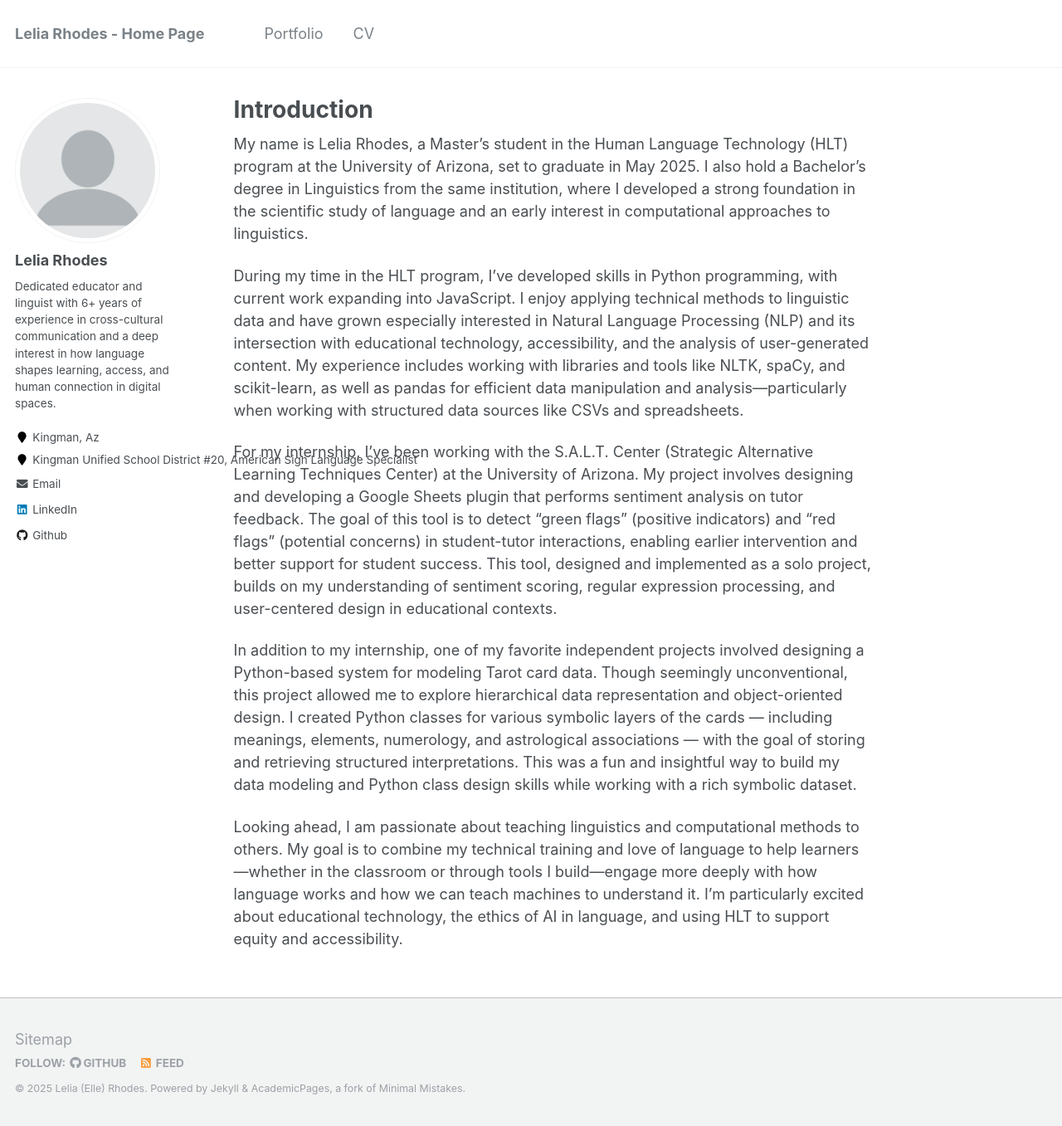
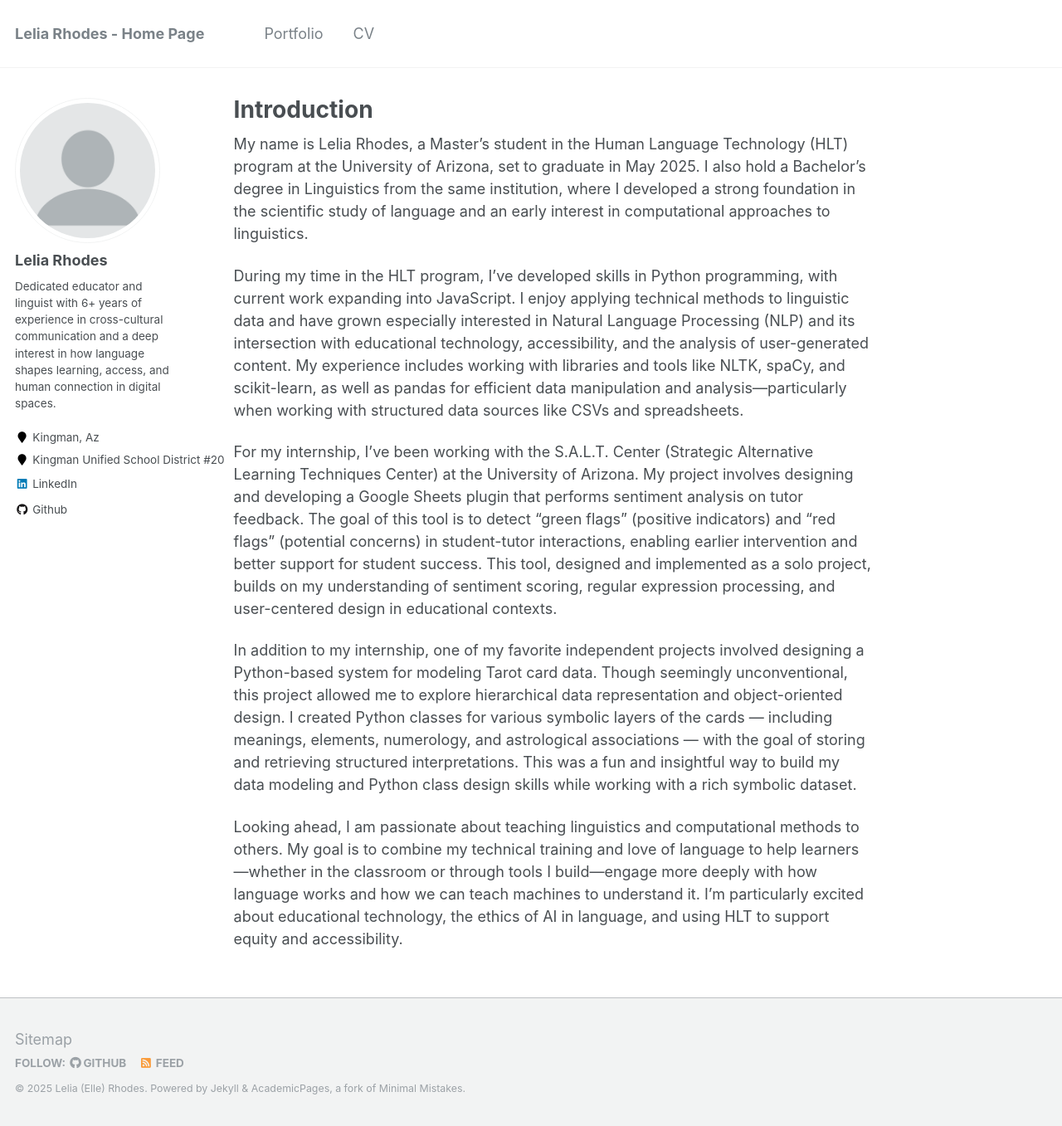
Before and after one commit to leliarhodes72/leliarhodes72.github.io, a Jekyll site: the page built from _pages/about.md, in a window 1280 px wide and 1357 px high. Shown: the whole window at 83% size. Built offline with Jekyll 4.4.1, drawn with Linux system fonts in a browser that asks for light colours.

Commit message:
updated url name _config.yml

```diff
--- a/_config.yml
+++ b/_config.yml
@@ -11,9 +11,9 @@ title                    : "Lelia Rhodes - Home Page"
 title_separator          : "-"
 name                     : &name "Lelia (Elle) Rhodes"
 description              : &description "personal description"
-url                      : https://leliarhodes.github.io # the base hostname & protocol for your site e.g. "https://mmistakes.github.io"
+url                      : https://leliarhodes72.github.io # the base hostname & protocol for your site e.g. "https://mmistakes.github.io"
 baseurl                  : "" # the subpath of your site, e.g. "/blog"
-repository               : "leliarhodes72/leliarhodes.github.io"
+repository               : "leliarhodes72/leliarhodes72.github.io"
 teaser                   :  # filename of teaser fallback teaser image placed in /images/, .e.g. "500x300.png"
 breadcrumbs              : false # true, false (default)
 words_per_minute         : 160
@@ -84,10 +84,10 @@ author:
   avatar           : "profile.png"
   bio              : "Dedicated educator and linguist with 6+ years of experience in cross-cultural communication and a deep interest in how language shapes learning, access, and human connection in digital spaces."
   location         : "Kingman, Az"
-  employer         : "Kingman Unified School District #20, American Sign Language Specialist"
+  employer         : "Kingman Unified School District #20"
   #pubmed           :
   #googlescholar    :
-  email            : "leliarhodes72@gmail.com"
+  #email            :
   #researchgate     :
   #uri              :
   #bitbucket        :
```
